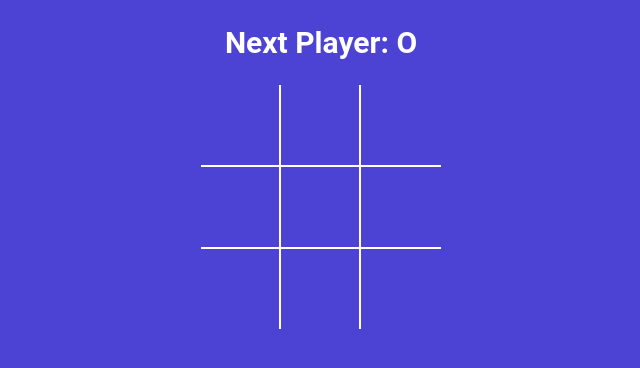
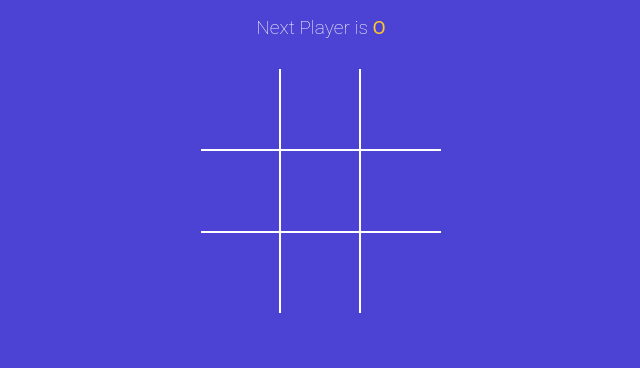
Before and after one commit to ArunShresthaa/Tic-Tac-Toe, a React (Vite) app: page / in a window 1280 px wide. Shown: the top 368 px of the page, without its empty margins (319-959 px from the left). Built offline with nearby package versions, Linux system fonts and the light colour scheme.

Commit message:
add Draw functionalities

```diff
--- a/src/App.jsx
+++ b/src/App.jsx
@@ -2,16 +2,13 @@
 import { useState } from 'react';
 import { calculateWinner } from './winner';
 import Board from './components/Board';
+import StatusMessage from './components/StatusMessage';
 
 function App() {
   const [squares, setSquares] = useState(Array(9).fill(null));
   const [isXNext, setIsXNext] = useState(false);
 
   const winner = calculateWinner(squares);
-  const nextPlayer = isXNext ? 'X' : 'O';
-  const statusMessage = winner
-    ? `Winner is ${winner}`
-    : `Next Player: ${nextPlayer}`;
 
   const handleSquareClick = clickedPosition => {
     if (squares[clickedPosition] || winner) {
@@ -21,7 +18,11 @@
     setSquares(currentSquares => {
       return currentSquares.map((squareValue, position) => {
         if (clickedPosition === position) {
-          return isXNext ? 'X' : 'O';
+          return isXNext ? (
+            <span className="text-green">X</span>
+          ) : (
+            <span className="text-orange">O</span>
+          );
         }
         return squareValue;
       });
@@ -31,7 +32,7 @@
   };
   return (
     <div className="app">
-      <h2>{statusMessage}</h2>
+      <StatusMessage winner={winner} isXNext={isXNext} squares={squares} />
       <Board squares={squares} handleSquareClick={handleSquareClick} />
     </div>
   );
--- /dev/null
+++ b/src/components/StatusMessage.jsx
@@ -0,0 +1,34 @@
+const StatusMessage = ({ squares, isXNext, winner }) => {
+  const noMovesLeft = squares.every(squareValue => squareValue !== null);
+  const nextPlayer = isXNext ? 'X' : 'O';
+
+  const renderStatusMessage = () => {
+    if (winner) {
+      return (
+        <>
+          Winner is{' '}
+          <span className={winner === 'X' ? 'text-green' : 'text-orange'}>
+            {winner}
+          </span>
+        </>
+      );
+    }
+
+    if (!winner && noMovesLeft) {
+      return <>Its a Draw !!!</>;
+    }
+
+    return (
+      <>
+        Next Player is{' '}
+        <span className={isXNext ? 'text-green' : 'text-orange'}>
+          {nextPlayer}
+        </span>
+      </>
+    );
+  };
+
+  return <h2 className="status-message">{renderStatusMessage()}</h2>;
+};
+
+export default StatusMessage;
```
